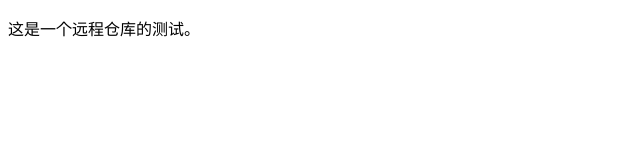
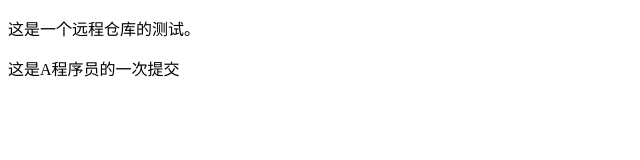
Before and after one commit to ConstancyMan/git-demo, a plain HTML site: page index.html in a window 1280 px wide. Shown: the whole page, without its empty margins (0-640 px from the left). Drawn offline with Linux system fonts and the light colour scheme.

Commit message:
A程序员第二次提交

```diff
--- a/index.html
+++ b/index.html
@@ -8,6 +8,7 @@
 <body>
   <div>
     <p>这是一个远程仓库的测试。</p>
+    <p>这是A程序员的一次提交</p>
   </div>
 </body>
 </html>
```
